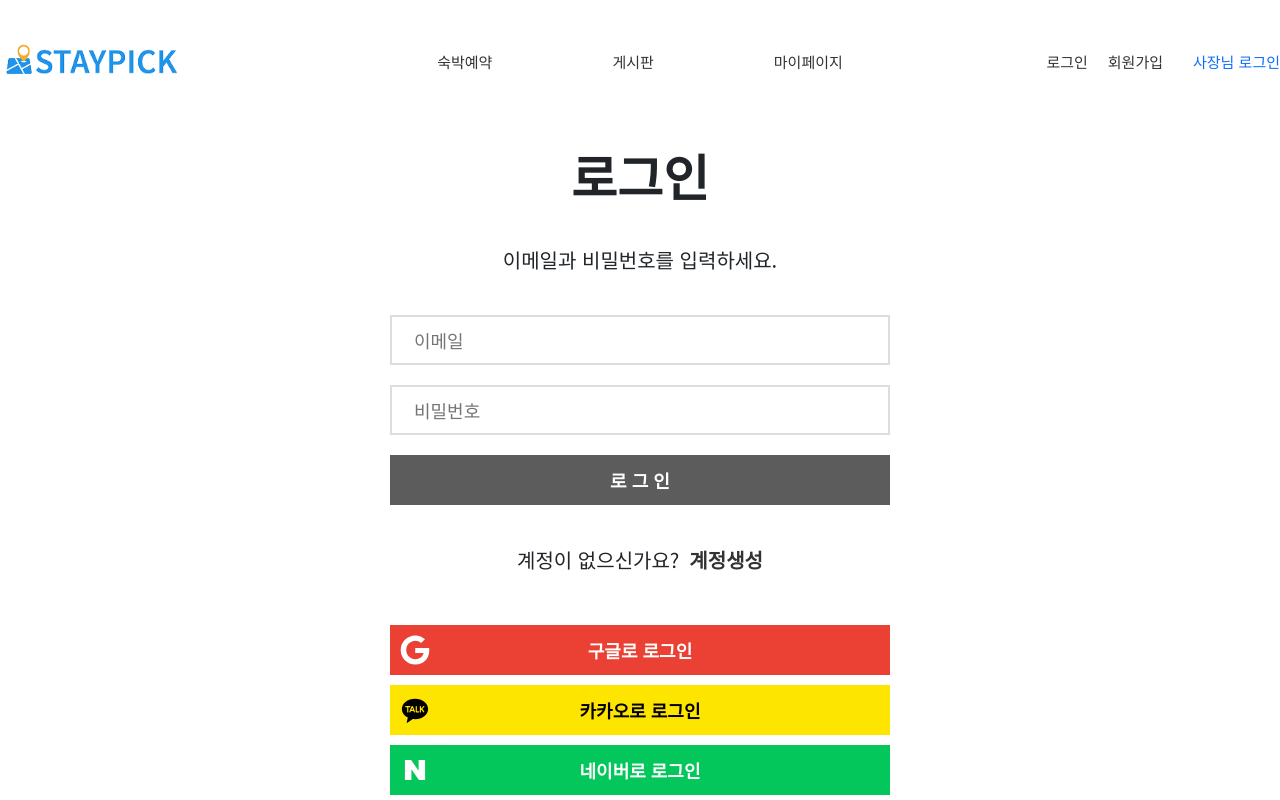
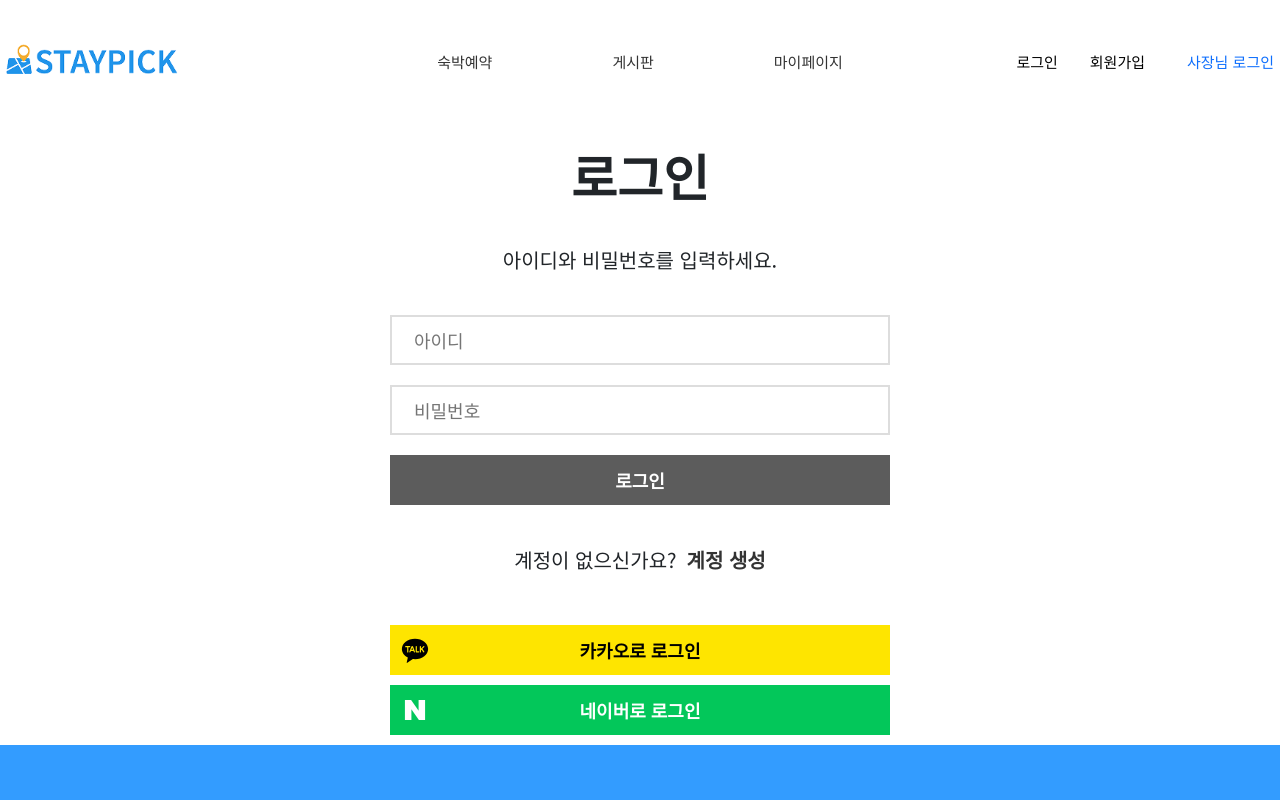
Before and after one commit to ca1yp2/staypick_front, a React (Vite) app: page /login in a window 1280 px wide. Shown: the top 800 px of the page. Built offline with nearby package versions, Linux system fonts and the light colour scheme.

Commit message:
로그인 로그아웃 백엔드 구현

```diff
--- a/package.json
+++ b/package.json
@@ -19,6 +19,7 @@
     "axios": "^1.8.4",
     "bootstrap": "^5.3.5",
     "date-fns": "^4.1.0",
+    "jwt-decode": "^4.0.0",
     "react": "^19.0.0",
     "react-big-calendar": "^1.18.0",
     "react-bootstrap": "^2.10.9",
--- a/src/App.jsx
+++ b/src/App.jsx
@@ -1,16 +1,17 @@
 import React from 'react';
 import { BrowserRouter as Router } from 'react-router-dom';
 import AppRoutes from './routes/AppRoutes';
+import { AuthProvider } from './context/AuthContext';
 import 'bootstrap/dist/css/bootstrap.min.css';
 import './index.css'; // 글로벌 스타일
-import Layout from './Layout'
-import Login from './pages/Login'
 
 function App() {
   return (
-    <Router>
-      <AppRoutes />
-    </Router>
+    <AuthProvider>
+      <Router>
+        <AppRoutes />
+      </Router>
+    </AuthProvider>
   );
 }
 
--- a/src/components/Header.jsx
+++ b/src/components/Header.jsx
@@ -1,14 +1,30 @@
 import React from 'react';
+import { useNavigate } from 'react-router-dom';
+import { useAuth } from '../context/AuthContext'; // ✅ AuthContext 임포트
 import '../css/components/Header.css';
 
 const Header = () => {
+  const { auth, setAuth } = useAuth(); // ✅ 로그인 상태 및 업데이트 함수 가져오기
+  const navigate = useNavigate();
+
+  const isLoggedIn = !!auth.token; // ✅ 로그인 여부 판단
+
+  const handleLogout = () => {
+    localStorage.removeItem('token'); // 로컬 스토리지에서 토큰 제거
+    setAuth({ user: null, token: null }); // ✅ 컨텍스트 상태 초기화
+    navigate('/'); // 홈으로 이동
+  };
+
   return (
     <header className="main-header">
       <div className="header-inner">
         <div className="left">
-          <a href="/">
-            <img src="/imgs/home-images/logo.png" alt="STAYPICK" className="header-logo" />
-          </a>
+          <img
+            src="/imgs/home-images/logo.png"
+            alt="STAYPICK"
+            className="header-logo"
+            onClick={() => navigate('/')} // 로고 클릭 시 홈으로 이동
+          />
         </div>
         <nav className="center">
           <a href="/HotelList">숙박예약</a>
@@ -16,9 +32,22 @@ const Header = () => {
           <a href="/mypage">마이페이지</a>
         </nav>
         <div className="right">
-          <a href="/login">로그인</a>
-          <a href="/register">회원가입</a>
-          <a href="/admin/login" className="admin-login">사장님 로그인</a>
+          {isLoggedIn ? (
+            <>
+              <span>{decodeURIComponent(escape(auth.user?.username))} 님</span>
+              <button className="logout-button" onClick={handleLogout}>
+                로그아웃
+              </button>
+            </>
+          ) : (
+            <>
+              <button onClick={() => navigate('/login')}>로그인</button>
+              <button onClick={() => navigate('/register')}>회원가입</button>
+              <button onClick={() => navigate('/admin/login')} className="admin-login">
+                사장님 로그인
+              </button>
+            </>
+          )}
         </div>
       </div>
     </header>
--- a/src/context/AuthContext.jsx
+++ b/src/context/AuthContext.jsx
@@ -16,7 +16,7 @@ export const AuthProvider = ({children}) => {
                 //atob(복호화 코드) Base64를 통해 암호화된 코드를 복호화 하는 함수
                 const payload = JSON.parse(atob(savedToken.split(".")[1]));
                 const user = {
-                    username: payload.sub,
+                    username: payload.username,
                     role: payload.role
                 };
                 setAuth({
--- a/src/css/Login.css
+++ b/src/css/Login.css
@@ -41,6 +41,9 @@ input:focus { outline:none; }
   margin-top: 40px;
   margin-left: 10px;
 }
+.social div{
+  display: inline-block;
+}
 .social button{
   display: block;
   margin: 10px auto;
--- a/src/css/components/Header.css
+++ b/src/css/components/Header.css
@@ -52,8 +52,13 @@
     font-weight: 600;
     color: #0d6efd;
   }
-  .right a.admin-login {
+  .right .admin-login {
     margin-left: 10px;
     font-weight: 500;
     color: #0d6efd;
   }
+
+  .right button{
+    border: none;
+    background-color: #fff;
+  }
--- a/src/pages/Login.jsx
+++ b/src/pages/Login.jsx
@@ -2,27 +2,40 @@ import React, { useState } from 'react';
 import { useNavigate } from 'react-router-dom';
 import '../css/Login.css';
 import naverIcon from '../assets/images/naver.png';
-import { FaGoogle } from "react-icons/fa";
 import { RiKakaoTalkFill } from "react-icons/ri";
 import axios from 'axios';
+import { useAuth } from '../context/AuthContext';
 
 const Login = () => {
-  const [email, setEmail] = useState('');
-  const [pw, setPw] = useState('');
+  const [userid, setUserid] = useState('');
+  const [password, setPassword] = useState('');
   const navigate = useNavigate();
+  const { setAuth } = useAuth(); // ✅ 컨텍스트 사용
 
   const handleLogin = async () => {
     try {
-      const res = await axios.get('/data/users.json');
-      const found = res.data.find(
-        (user) => user.email === email && user.password === pw
-      );
-      if (found) {
-        localStorage.setItem('user', JSON.stringify(found));
-        alert('로그인 성공!');
-        navigate('/mypage');
+      const response = await axios.post('http://localhost:8081/api/auth/login', {
+        userid,
+        password
+      });
+
+      if (response.status === 200) {
+        const token = response.data;
+        localStorage.setItem('token', token);
+
+        // ✅ 로그인 상태 업데이트
+        const payload = JSON.parse(atob(token.split('.')[1]));
+        const user = {
+          userid: payload.sub,
+          username: payload.username,
+          role: payload.role
+        };
+        setAuth({ user, token });
+
+        console.log("로그인 성공");
+        navigate('/');
       } else {
-        alert('이메일 또는 비밀번호가 일치하지 않습니다.');
+        alert('아이디 또는 비밀번호가 일치하지 않습니다.');
       }
     } catch (err) {
       console.error('로그인 오류:', err);
@@ -33,52 +46,35 @@ const Login = () => {
   return (
     <div className="loginPage">
       <h1>로그인</h1>
-      <p>이메일과 비밀번호를 입력하세요.</p>
+      <p>아이디와 비밀번호를 입력하세요.</p>
+
       <input
-        type="email"
-        id="email"
-        placeholder="이메일"
-        value={email}
-        onChange={(e) => setEmail(e.target.value)}
+        type="text"
+        id="userid"
+        placeholder="아이디"
+        value={userid}
+        onChange={(e) => setUserid(e.target.value)}
       />
+
       <input
         type="password"
         id="password"
         placeholder="비밀번호"
-        value={pw}
-        onChange={(e) => setPw(e.target.value)}
+        value={password}
+        onChange={(e) => setPassword(e.target.value)}
       />
-      <button className="login-btn" onClick={handleLogin}>로 그 인</button>
+
+      <button className="login-btn" onClick={handleLogin}>로그인</button>
 
       <div className="signUp-info">
         <p>계정이 없으신가요?</p>
-        <a href="#" className="signUp-btn" onClick={() => navigate('/register')}>계정생성</a>
+        <a href="#" className="signUp-btn" onClick={() => navigate('/register')}>계정 생성</a>
       </div>
 
       <div className="social">
-        <button className="google-btn"><FaGoogle className='google-icon' />구글로 로그인</button>
         <button className="kakao-btn"><RiKakaoTalkFill className='kakao-icon' />카카오로 로그인</button>
         <button className="naver-btn"><img src={naverIcon} alt="naver-icon" />네이버로 로그인</button>
-
       </div>
-      <button
-  style={{ marginTop: '20px', background: '#eee', padding: '10px' }}
-  onClick={() => {
-    localStorage.setItem(
-      'user',
-      JSON.stringify({
-        id: 1,
-        name: '홍길동',
-        email: 'hong@staypick.com',
-        phone: '01012345678',
-      })
-    );
-    alert('개발용 가짜 로그인 완료!');
-    window.location.href = '/mypage'; // navigate 써도 됨
-  }}
->
-  🛠 개발용 자동 로그인
-</button>
     </div>
   );
 };
```
Also changed, not shown: src/components/login/GoogleLoginButton.jsx (deleted, +0 -22 lines), 2 other files (tests, documents, lock files or other folders).
